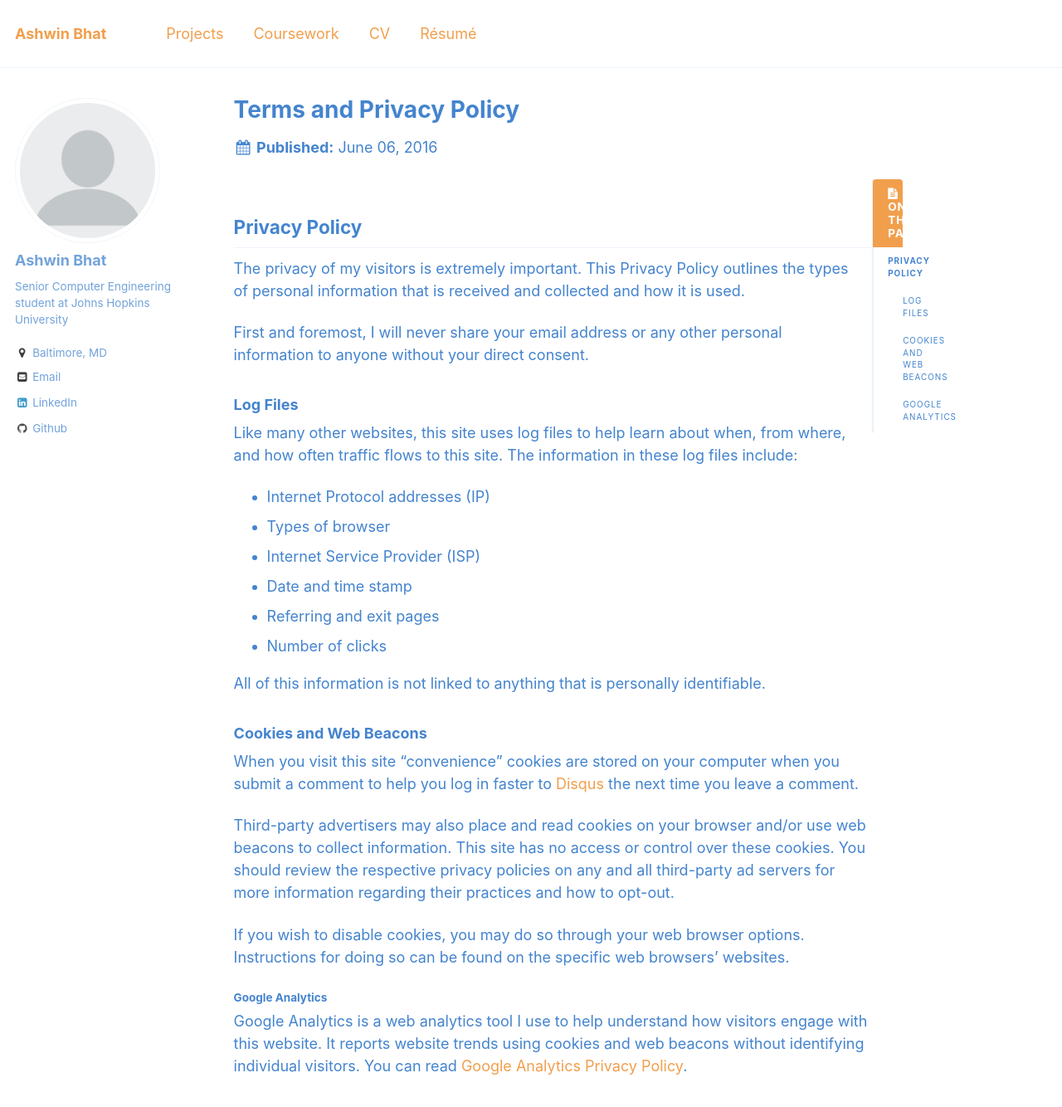
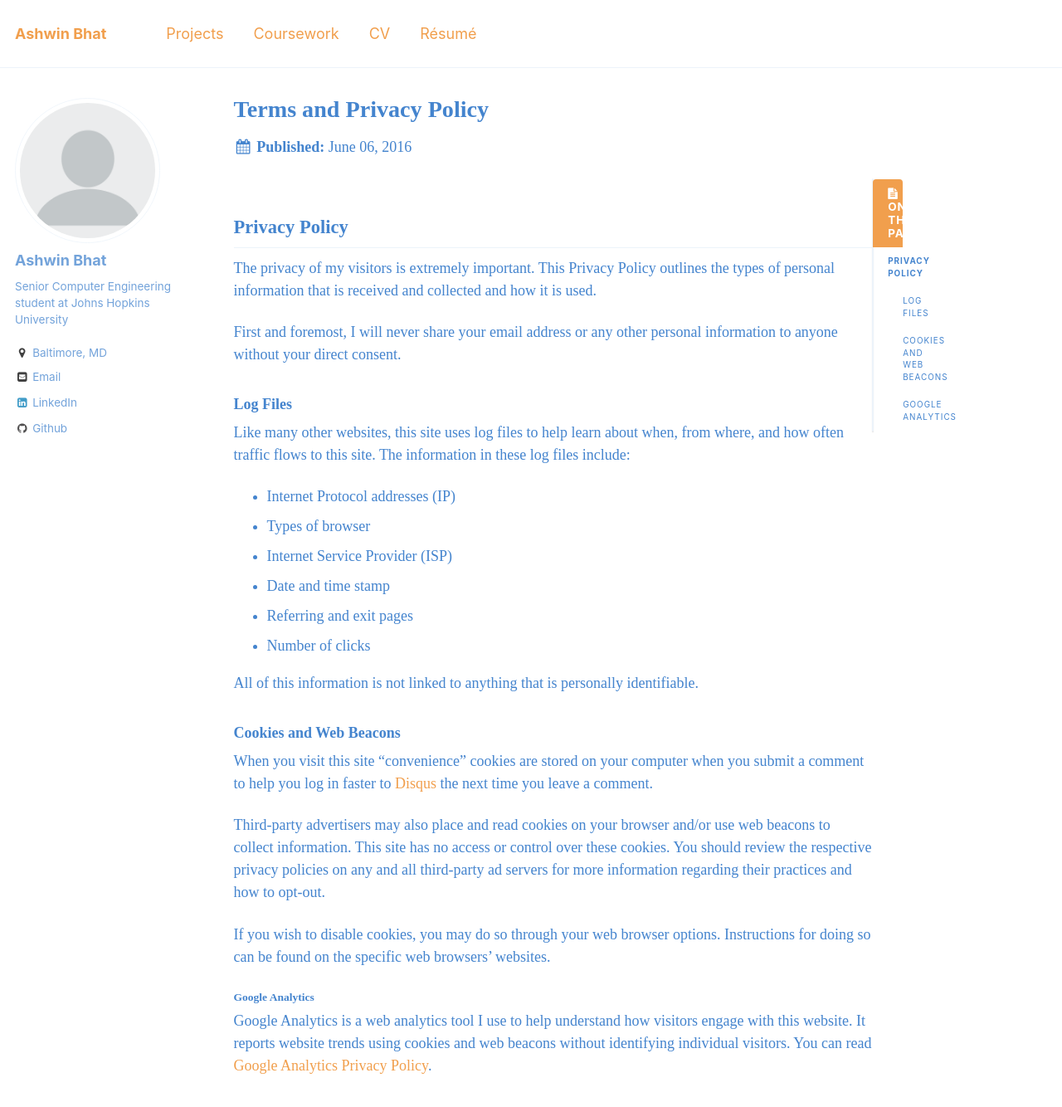
Before and after one commit to The-Shwin/the-shwin.github.io, a Jekyll site: the page built from _pages/terms.md, in a window 1280 px wide and 1400 px high. Shown: the top 1334 px of the window at 83% size. Built offline with Jekyll 4.4.1, drawn with Linux system fonts in a browser that asks for light colours.

Commit message:
Tried changing website font to Miso

```diff
--- a/_sass/_variables.scss
+++ b/_sass/_variables.scss
@@ -28,9 +28,9 @@ $bodoni                     : "Bodoni MT", serif;
 $calisto                    : "Calisto MT", serif;
 $garamond                   : Garamond, serif;
 
-$global-font-family         : $sans-serif;
-$header-font-family         : $sans-serif;
-$caption-font-family        : $serif;
+$global-font-family         : Miso;
+$header-font-family         : Miso;
+$caption-font-family        : Miso;
 
 /* type scale */
 $type-size-1                : 2.441em;  // ~39.056px
```
